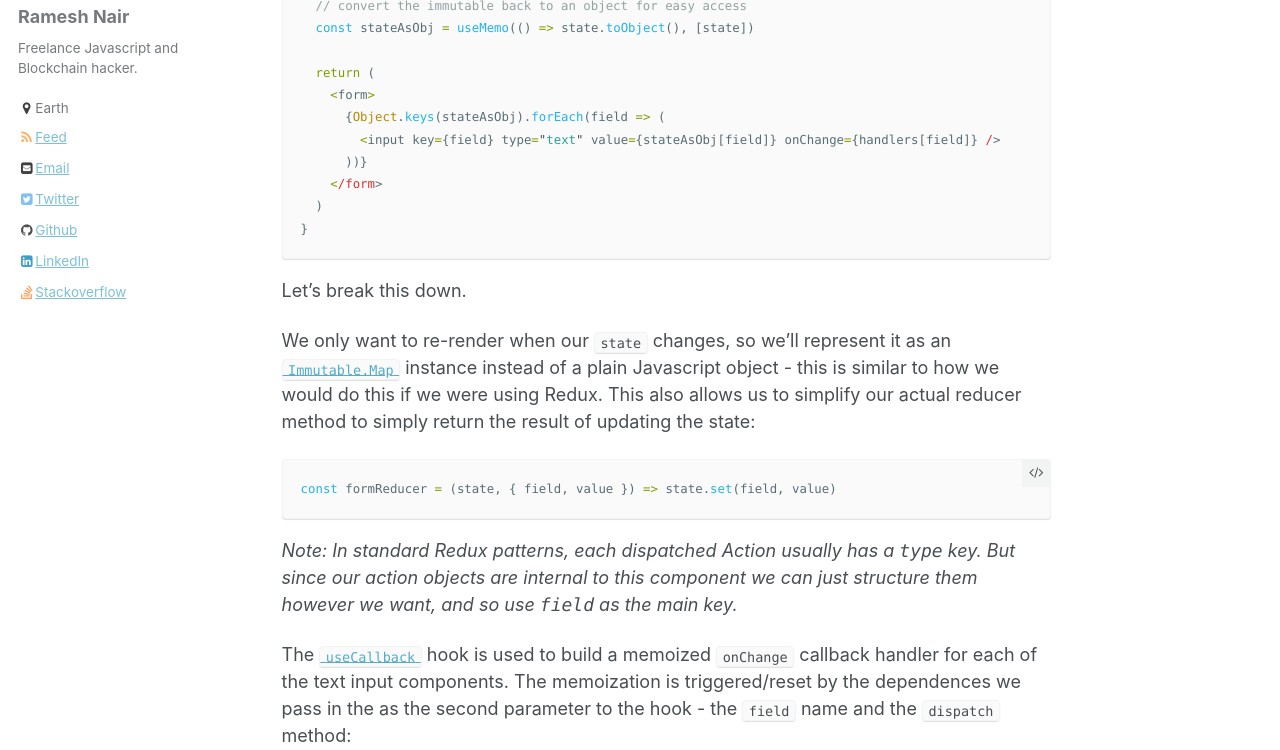
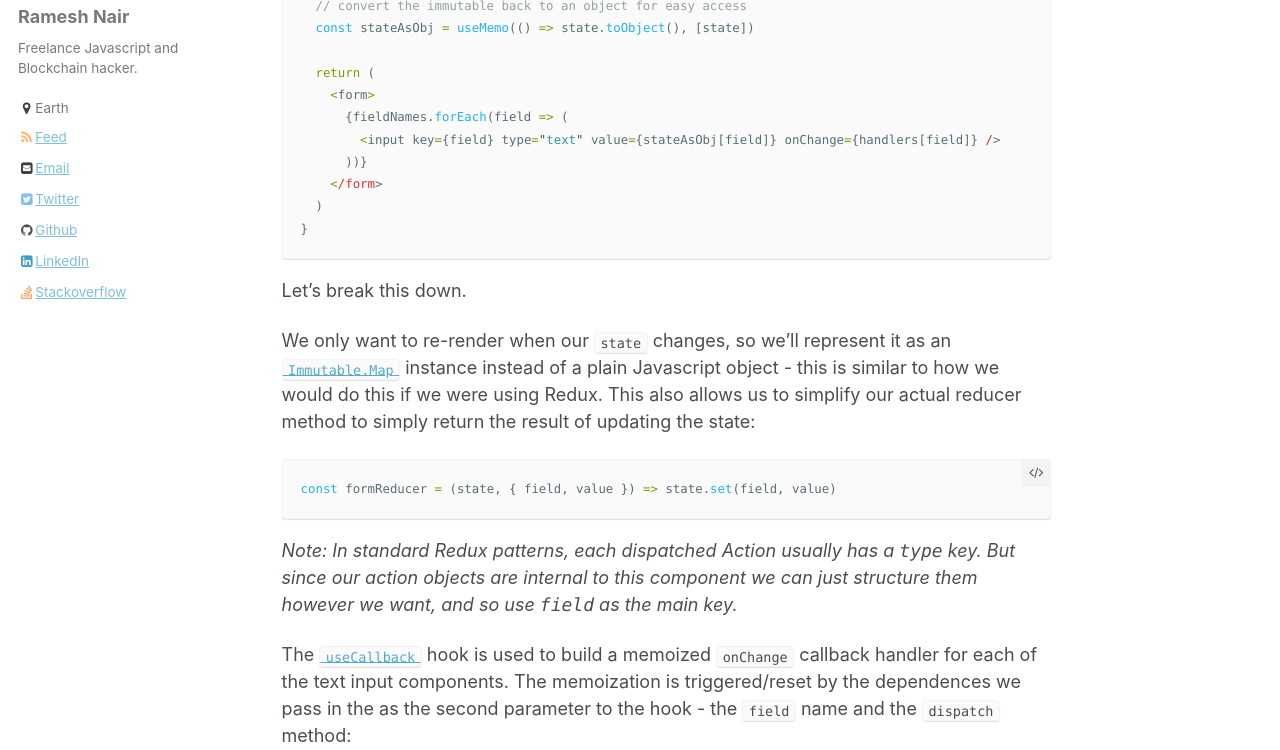
Before and after one commit to hiddentao/hiddentao.com, a Jekyll site: the page built from _posts/2019-03-22-react-usereducer-hook-for-form-handling.md, in a window 1280 px wide and 900 px high, scrolled down 1779 px, cut to the strip 150-900 px from the top of the window. Built offline with Jekyll 4.4.1, drawn with Linux system fonts in a browser that asks for light colours; comment, search, counter and statistics services are not loaded.

Commit message:
Improve code

```diff
--- a/_posts/2019-03-22-react-usereducer-hook-for-form-handling.md
+++ b/_posts/2019-03-22-react-usereducer-hook-for-form-handling.md
@@ -94,7 +94,7 @@ const MyForm = () => {
 
   return (
     <form>
-      {Object.keys(stateAsObj).forEach(field => (
+      {fieldNames.forEach(field => (
         <input key={field} type="text" value={stateAsObj[field]} onChange={handlers[field]} />
       ))}
     </form>
```
